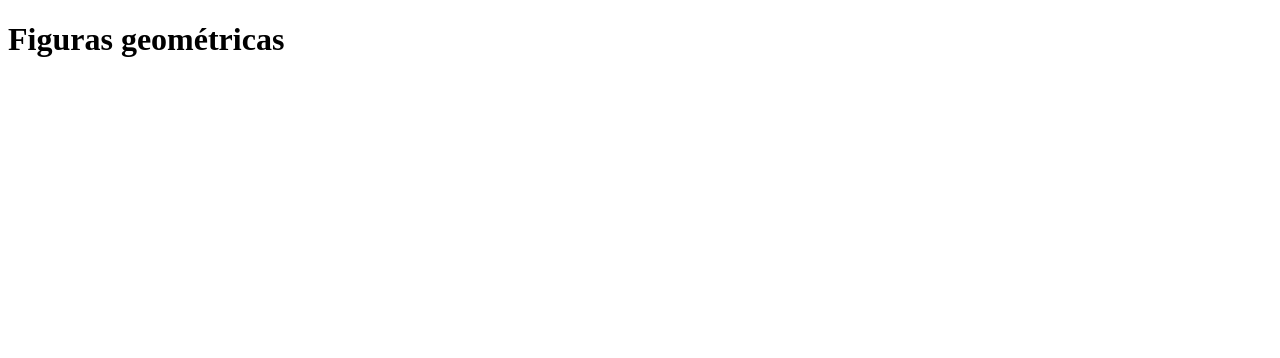
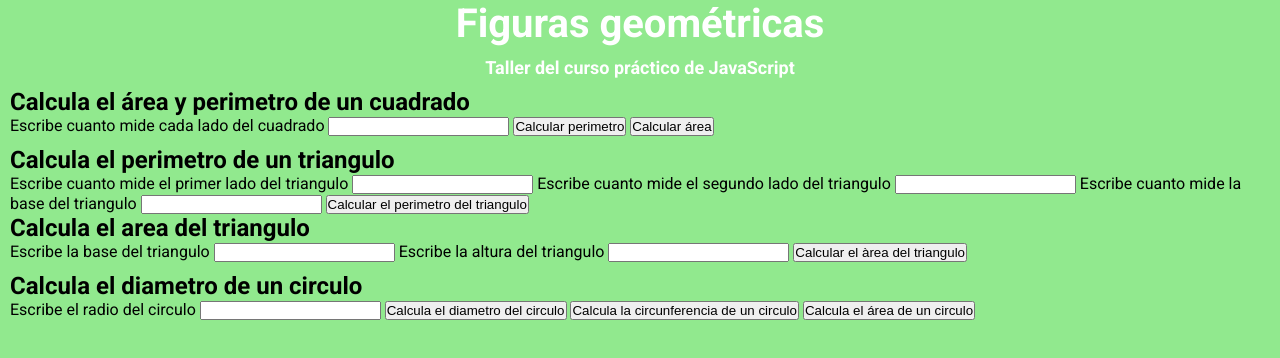
Before and after one commit to joaquinVazquez/platzi-curso-javascript, a plain HTML site: page figuras.html in a window 1280 px wide. Drawn offline with Linux system fonts and the light colour scheme.

Commit message:
Interactuando con HTMl

```diff
--- a/figuras.html
+++ b/figuras.html
@@ -5,9 +5,62 @@
     <meta http-equiv="X-UA-Compatible" content="IE=edge">
     <meta name="viewport" content="width=device-width, initial-scale=1.0">
     <title>Figuras geométricas | Curso práctico de JavaScript</title>
+    <link rel="stylesheet" href="./styles.css">
+    <link rel="preconnect" href="https://fonts.googleapis.com">
+    <link rel="preconnect" href="https://fonts.gstatic.com" crossorigin>
+    <link href="https://fonts.googleapis.com/css2?family=Roboto:wght@400;500;700&display=swap" rel="stylesheet">
 </head>
 <body>
-    <h1>Figuras geométricas</h1>
+    <header class="header">
+        <h1 class="header--title">Figuras geométricas</h1>
+        <p class="header--subtitle">Taller del curso práctico de JavaScript</p>
+    </header>
+
+    <section>
+        <h2>Calcula el área y perimetro de un cuadrado</h2>
+        <form action="">
+            <label for="inputCuadrado">Escribe cuanto mide cada lado del cuadrado</label>
+            <input type="number" id="inputCuadrado">
+            <button type="button" onclick="calcularPerimetroCuadrado()">Calcular perimetro</button>
+            <button type="button" onclick="calcularAreaCuadrado()">Calcular área</button>
+        </form>
+    </section>
+
+    <section>
+        <h2>Calcula el perimetro de un triangulo</h2>
+        <form action="">
+            <label for="inputLadoUnoTriangulo">Escribe cuanto mide el primer lado del triangulo</label>
+            <input type="number" id="inputLadoUnoTriangulo">
+            <label for="inputLadoDosTriangulo">Escribe cuanto mide el segundo lado del triangulo</label>
+            <input type="number" id="inputLadoDosTriangulo">
+            <label for="inputBaseTriangulo">Escribe cuanto mide la base del triangulo</label>
+            <input type="number" id="inputBaseTriangulo">
+            <button type="button" onclick="calcularPerimetroTriangulo()">Calcular el perimetro del triangulo</button>
+        </form>
+
+        <h2>Calcula el area del triangulo</h2>
+        <form action="">
+            <label for="inputBaseTrianguloA">Escribe la base del triangulo</label>
+            <input type="number" id="inputBaseTrianguloA">
+
+            <label for="inputAlturaTriangulo">Escribe la altura del triangulo</label>
+            <input type="number" id="inputAlturaTriangulo">
+
+            <button type="button" onclick="calcularAreaTriangulo()">Calcular el àrea del triangulo</button>
+        </form>
+    </section>
+
+    <section>
+        <form action="">
+            <h2>Calcula el diametro de un circulo</h2>
+            <label for="inputRadiocirculo">Escribe el radio del circulo</label>
+            <input type="number" id="inputRadioCirculo">
+            <button type="button" onclick="calcularDiametroCirculo()">Calcula el diametro del circulo</button>
+            <button type="button" onclick="calcularCircunferenciaCirculo()">Calcula la circunferencia de un circulo</button>
+            <button type="button" onclick="calcularAreaCirculo()">Calcula el área de un circulo</button>
+
+        </form>
+    </section>
 
 
     <script src="./figuras.js"></script>
--- a/figuras.js
+++ b/figuras.js
@@ -1,3 +1,4 @@
+//Acá interactuamos con el HTML
 //Código del cuadrado
 console.group("Cuadrados");
 
@@ -13,19 +14,61 @@ areaCuadrado();
 
 console.groupEnd();
 
+function calcularPerimetroCuadrado(){
+    const input = document.getElementById("inputCuadrado");
+    const value = input.value;
+
+    const perimetro = perimetroCuadrado(value);
+    alert(perimetro);
+}
+function calcularAreaCuadrado(){
+    const input = document.getElementById("inputCuadrado");
+    const value = input.value;
+
+    const area = areaCuadrado(value);
+    alert(area);
+}
 //Código del triángulo
 console.group("Triangulo");
 
 function perimetroTriagulo(lado1, lado2, base){
-    return lado1 + lado2 + base;
+    return Number(lado1) + Number(lado2) + Number(base);
 }
 perimetroTriagulo();
 
+//Triangulo
+//perimetro triangulo
+function calcularPerimetroTriangulo(){
+    const inputLadoUno = document.getElementById("inputLadoUnoTriangulo");
+    const valueLadoUno = inputLadoUno.value;
+
+    const inputLadoDos = document.getElementById("inputLadoDosTriangulo");
+    const valueLadoDos = inputLadoDos.value;
+
+    const inputBase = document.getElementById("inputBaseTriangulo");
+    const valueBase = inputBase.value;
+
+    const perimetro = perimetroTriagulo(valueLadoUno, valueLadoDos, valueBase);
+    alert(perimetro);
+}
+//Area triangulo
 function areaTriangulo(base, altura){
     return base * altura / 2;
 }
 areaTriangulo();
 console.groupEnd();
+function calcularAreaTriangulo(){
+
+    const base = Number(document.getElementById("inputBaseTrianguloA").value);
+    // const valueBase = inputBase.value;
+
+    const altura = Number(document.getElementById("inputAlturaTriangulo").value);
+    // const valueAltura = inputAltura.value;
+
+    const area = areaTriangulo(base, altura);
+    alert(area);
+}
+
 
 //Código del circulo
 console.group("Circulo");
@@ -33,6 +76,13 @@ console.group("Circulo");
 function diametroCirculo(radio){
     return radio * 2;
 };
+
+function calcularDiametroCirculo(){
+    const radio = Number(document.getElementById("inputRadioCirculo").value);
+
+    const diametro = diametroCirculo(radio);
+    alert(diametro);
+}
 diametroCirculo();
 //PI
 const pi = Math.PI;
@@ -42,9 +92,23 @@ function perimetroCirculo(radio){
     return diametro * pi;
 };
 perimetroCirculo();
+
+function calcularCircunferenciaCirculo(){
+    const inputRadioCircunferencia = Number(document.getElementById("inputRadioCirculo").value);
+
+    const circunferencia = perimetroCirculo(inputRadioCircunferencia);
+    alert(circunferencia);
+}
 //Área
 function areaCirculo (radio){
     return (radio * radio) * pi;
 };
 areaCirculo();
+
+function calcularAreaCirculo(){
+    const inputRadioCirculo = Number(document.getElementById("inputRadioCirculo").value);
+
+    const area = areaCirculo(inputRadioCirculo);
+    alert(area);
+}
 console.groupEnd("");
--- /dev/null
+++ b/styles.css
@@ -0,0 +1,31 @@
+*{
+    margin: 0;
+    padding: 0;
+    box-sizing: border-box;
+}
+html{
+    font-family: 'Roboto', sans-serif;
+    background-color: rgb(145, 233, 142);
+}
+.header{
+    width: 100%;
+    display: flex;
+    align-items: center;
+    justify-content: center;
+    flex-direction: column;
+    color: white;
+}
+.header--title{
+    font-weight: bold;
+    margin-bottom: 10px;
+    font-size: 40px;
+}
+.header--subtitle{
+    font-size: 18px;
+    font-weight: bold;
+}
+section{
+    display: flex;
+    flex-direction: column;
+    margin: 10px;
+}
```
